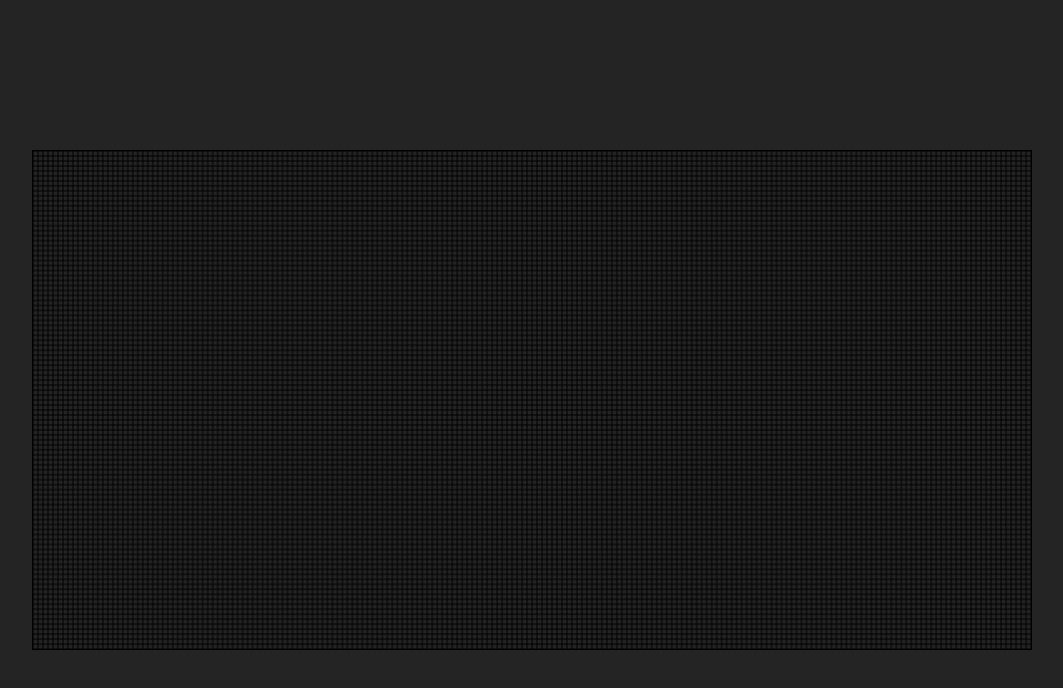
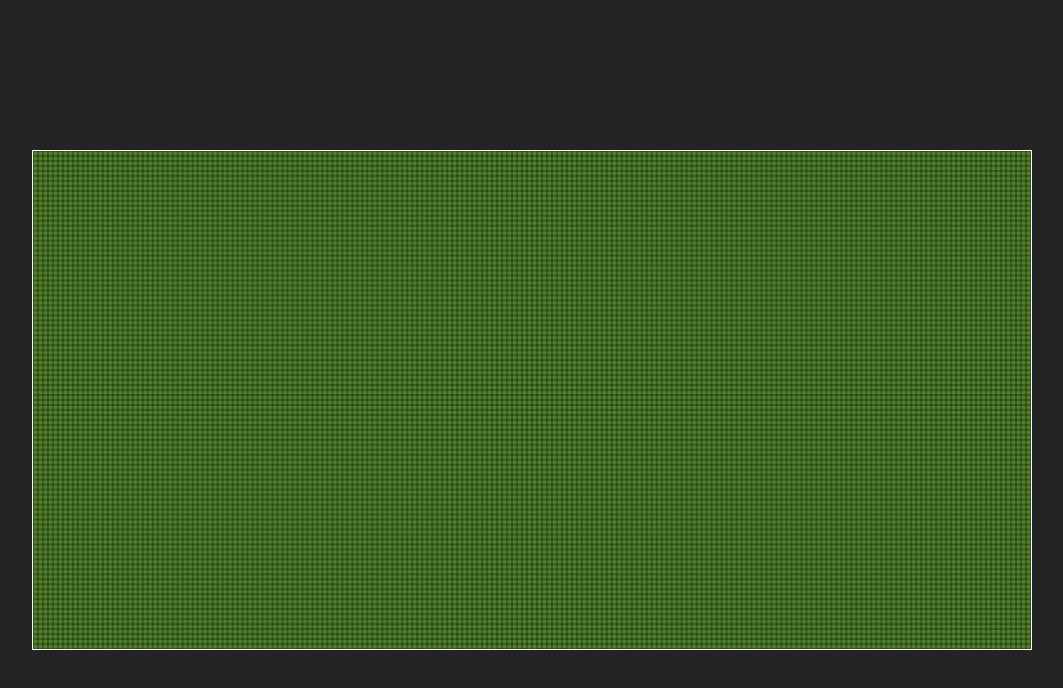
Before and after one commit to azohc/sneyk-vue, a Vue app: page / in a window 1280 px wide. Shown: the top 688 px of the page, without its empty margins (108-1171 px from the left). Built offline with nearby package versions, Linux system fonts and the light colour scheme.

Commit message:
Canvas is green

```diff
--- a/index.html
+++ b/index.html
@@ -12,7 +12,7 @@
   <body class="h-screen">
     <div
       id="app"
-      class="container mx-auto flex h-full flex-col justify-evenly"
+      class="mi-auto container flex h-full flex-col justify-evenly"
     ></div>
     <script type="module" src="/src/main.js"></script>
   </body>
--- a/src/App.vue
+++ b/src/App.vue
@@ -1,51 +1,67 @@
 <script setup>
 import { computed, onMounted, ref } from "vue";
 
-const width = 1000;
-const height = 500;
-const widthpx = computed(() => `${width}px`);
-const heightpx = computed(() => `${height}px`);
+const CANVAS_WIDTH = 1000;
+const CANVAS_HEIGHT = 500;
+const CANVAS_WIDTH_PX = computed(() => `${CANVAS_WIDTH}px`);
+const CANVAS_HEIGHT_PX = computed(() => `${CANVAS_HEIGHT}px`);
+const CELL_SIZE = 5;
 
 const canvas = ref(null);
 
 onMounted(() => {
-  console.log("mounted", canvas.value);
-  const context = canvas.value.getContext("2d");
-  console.log("mounted", context);
-  const canvasBounds = canvas.value.getBoundingClientRect();
-  // Box width
-  const bw = canvasBounds.width;
-  // Box height
-  const bh = canvasBounds.height;
-  // Gap
-  const cellSize = 5;
-  // Draw first line
-  const drawFirst = true;
-  for (let x = drawFirst ? 0 : 1; x <= bw; x += cellSize) {
+  const gameLayerCtx = canvas.value.getContext("2d", {
+    alpha: false,
+  });
+
+  fillBg(gameLayerCtx, "#4F822B");
+
+  drawGrid(gameLayerCtx, {
+    drawFirstLine: true,
+    color: "#00000088",
+  });
+});
+
+const fillBg = (context, color) => {
+  context.fillStyle = color;
+  context.fillRect(0, 0, CANVAS_WIDTH, CANVAS_HEIGHT);
+};
+
+const drawGrid = (context, options) => {
+  const { color, drawFirstLine } = options;
+  for (
+    let x = drawFirstLine ? 0 : 1;
+    x <= CANVAS_WIDTH;
+    x += CELL_SIZE
+  ) {
     context.moveTo(x, 0);
-    context.lineTo(x, bh);
+    context.lineTo(x, CANVAS_HEIGHT);
   }
-  for (let x = drawFirst ? 0 : 1; x <= bh; x += cellSize) {
+  for (
+    let x = drawFirstLine ? 0 : 1;
+    x <= CANVAS_HEIGHT;
+    x += CELL_SIZE
+  ) {
     context.moveTo(0, x);
-    context.lineTo(bw, x);
+    context.lineTo(CANVAS_WIDTH, x);
   }
-  context.strokeStyle = "black";
+  context.strokeStyle = color;
   context.stroke();
-});
+};
 </script>
 
 <template>
   <canvas
     ref="canvas"
-    :height="height"
-    :width="width"
-    class="mi-auto border border-black"
+    :height="CANVAS_HEIGHT"
+    :width="CANVAS_WIDTH"
+    class="mi-auto border border-white"
   />
 </template>
 
 <style>
 canvas {
-  height: v-bind(heightpx);
-  width: v-bind(widthpx);
+  height: v-bind(CANVAS_HEIGHT_PX);
+  width: v-bind(CANVAS_WIDTH_PX);
 }
 </style>
```
